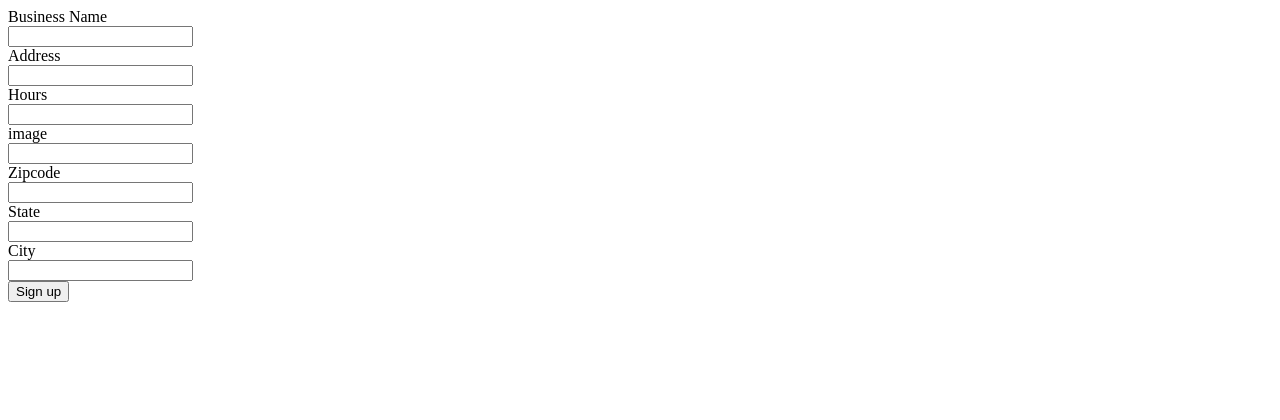
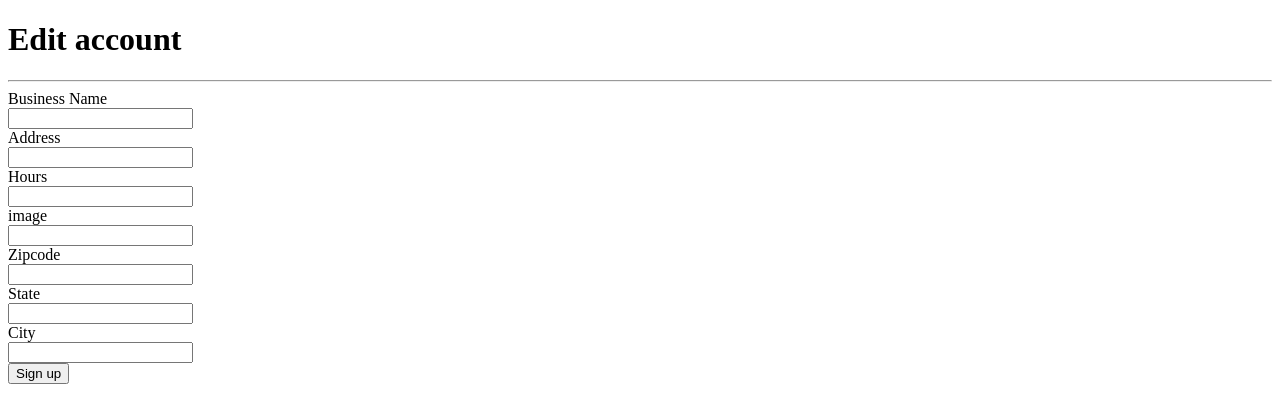
Before and after one commit to eric-ramos-garnica/TacoLand-project, a Flask app: page /vendorpage in a window 1280 px wide. Shown: the top 420 px of the page. Run offline with Flask 2, Linux system fonts and the light colour scheme; the visitor is signed in with stand-in values (Sample User, id 1).

Commit message:
Completed create_vendor_account.html to dsiplay 'create' or 'edit'

```diff
--- a/server.py
+++ b/server.py
@@ -156,7 +156,6 @@ def vendor_info():
     image = request.form.get('image')
 
     if 'login' in session and 'edit' in session and session['edit'] == True:
-        flash("Edit was successful!")
         vendor = Vendor.get_vendor_by_id(session['vendor_id'])
         vendor.vendor_name = vendorname
         vendor.location = location
@@ -166,14 +165,10 @@ def vendor_info():
         vendor.city = city
         vendor.image = image
         db.session.commit()
-        session['edit'] = False
+        del session['edit']
         del session['vendor_id']
-        print('@@==>',session)
-
-
-        return redirect('/vendorpage')
+        return redirect('/vendorInfo')
     elif 'login' in session:
-
         # store data in database
         vendor = Vendor.create(vendorname, location, workinghours, image, zipcode, state, city,session['id'])
         if vendor:
@@ -182,9 +177,6 @@ def vendor_info():
     else:
         flash("Need to login to create a vendor account")
         return redirect("/vendorpage")
-
-
-
 
 @app.route("/vendorInfo")
 def vendor_account():
@@ -201,7 +193,6 @@ def edit(vendor_id):
     if "login" in session:
         session['edit'] = True
         session['vendor_id'] = vendor_id
-        print("++++====>",session)
         return redirect('/vendorpage')
 
 
--- a/templates/create_vendor_account.html
+++ b/templates/create_vendor_account.html
@@ -1,6 +1,17 @@
 {% extends 'base.html' %}
 {% block title %}Vendor sign up{% endblock %}
 {% block body %}
+
+{% if 'login' in session and 'edit' not in session or 'login' not in session %}
+    <h1>Create vendor account</h1>
+    <hr>
+{% endif %}
+{#session.get('edit') is used instead of session['edit'] to avoid a KeyError if the edit key is not present in the session dictionary.#}
+{% if 'login' in session and session.get('edit') == True%}
+    <h1>Edit account</h1>
+    <hr>
+{% endif %}
+
 {% for message in get_flashed_messages() %}
         <h1 id="message">{{message}}</h1>
 {% endfor %}
@@ -16,12 +27,6 @@
         <label for="hours">Hours</label><br>
         <input type="text" name="hours" id="hours"><br>
 
-        <!-- <label for="profile_pic">Choose image/logo to upload</label>
-        <input
-        type="file"
-        id="profile_pic"
-        name="profile_pic"
-        accept=".jpg, .jpeg, .png" /><br> -->
         <label for="image">image</label><br>
 		<input type="text" name="image" id="image"><br>
 
```
